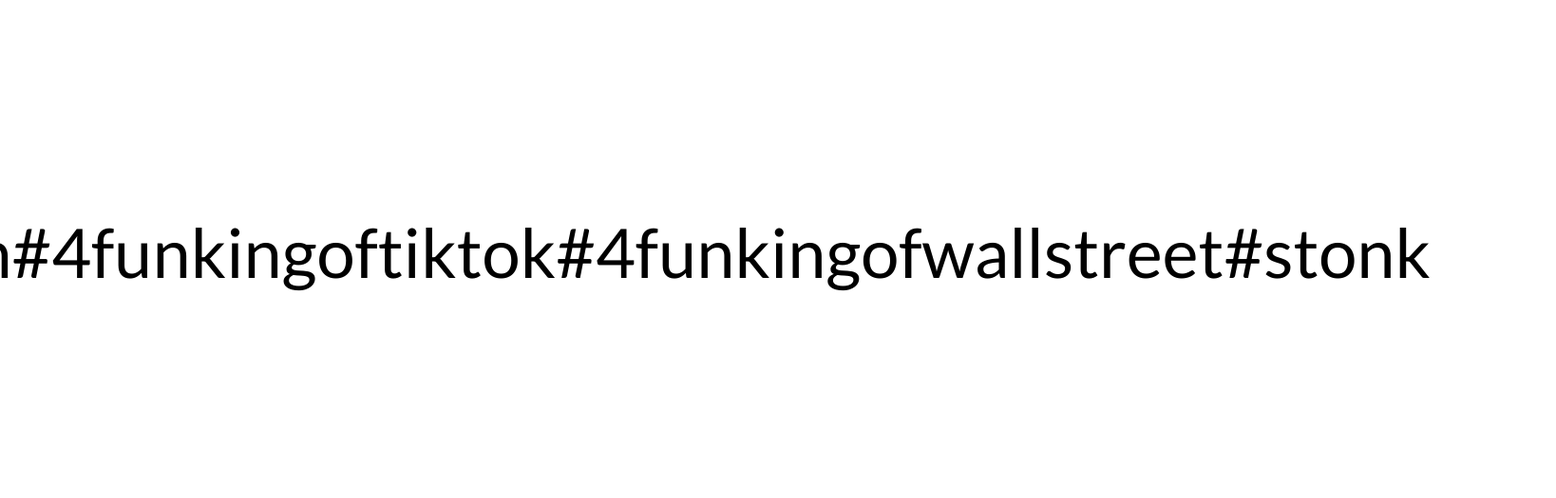
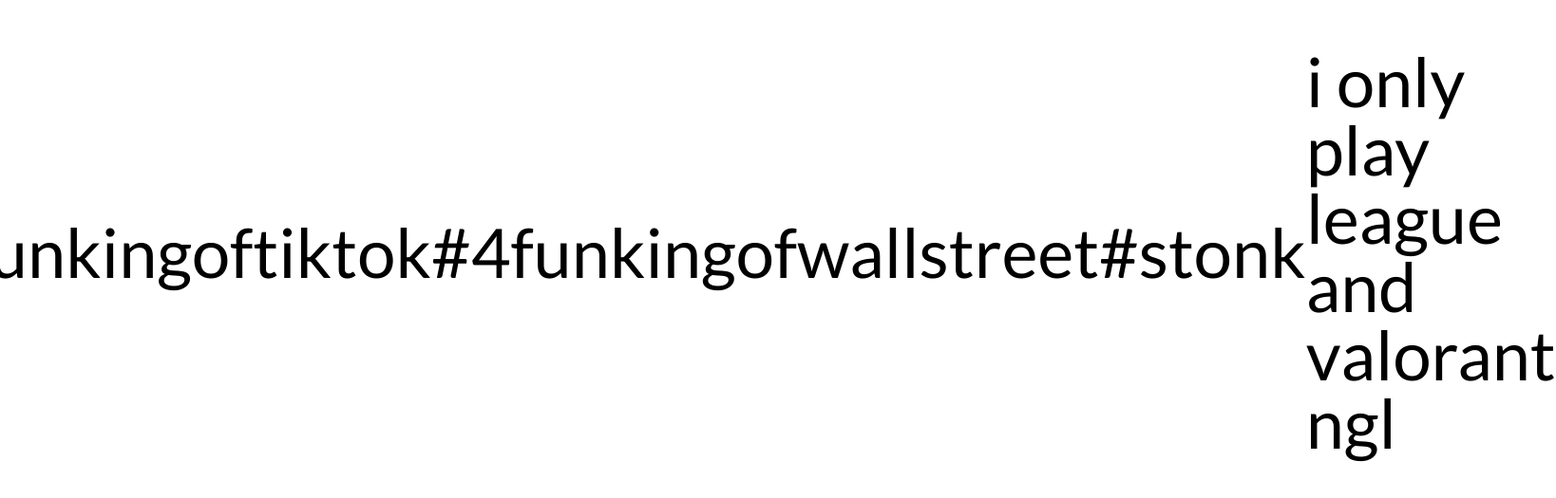
Before and after one commit to jaasonw/jason-wong.me, a Next.js app: page /riot_games in a window 1280 px wide. Shown: the part 135-660 px from the top of the page at 95% size, 1638 px wide, since content can reach past the window. Built offline with nearby package versions, Linux system fonts and the light colour scheme.

Commit message:
riot games

```diff
--- a/pages/riot_games.tsx
+++ b/pages/riot_games.tsx
@@ -4,6 +4,7 @@ export default function page() {
       <h1 className="text-7xl">wayson#4fun</h1>
       <h1 className="text-7xl">kingoftiktok#4fun</h1>
       <h1 className="text-7xl">kingofwallstreet#stonk</h1>
+      <h1 className="text-7xl">i only play league and valorant ngl</h1>
     </div>
   );
 }
```
